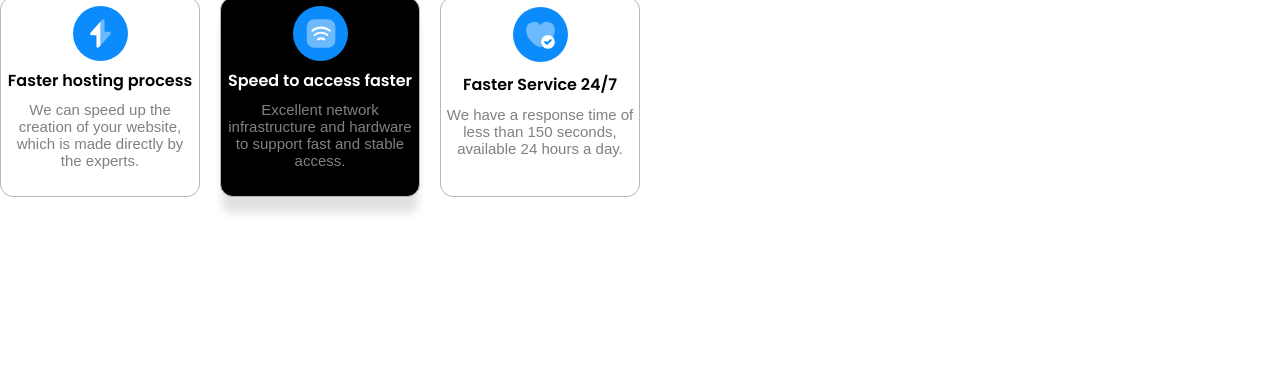
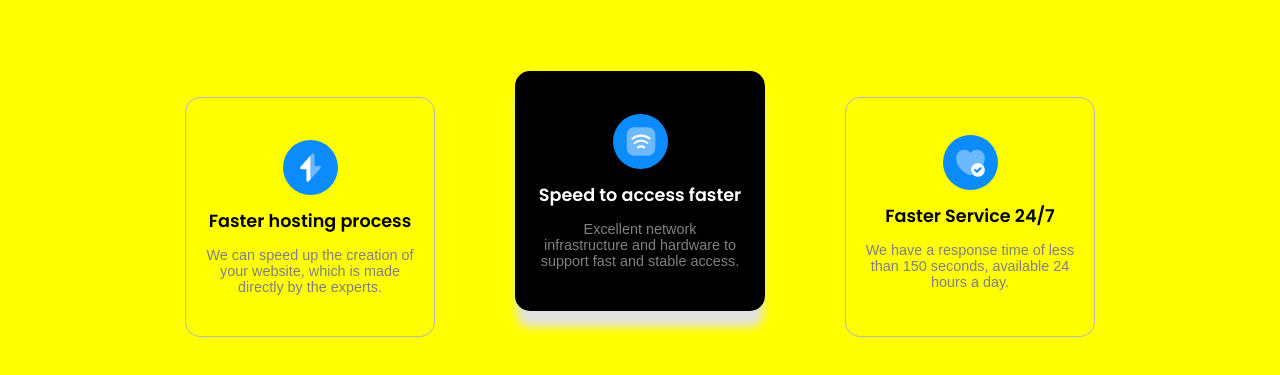
Before and after one commit to riyatiwarii/FSJS-2.0, a plain HTML site: page HTML & CSS Assignments/02_Project- Hosting Site Landing Page/index.html in a window 1280 px wide. Shown: the part 787-1162 px from the top of the page. Before the commit the page ends 1024 px from the top, so only its background shows below. Drawn offline with Linux system fonts and the light colour scheme.

Commit message:
cards-done

```diff
--- a/HTML & CSS Assignments/02_Project- Hosting Site Landing Page/index.html
+++ b/HTML & CSS Assignments/02_Project- Hosting Site Landing Page/index.html
@@ -98,7 +98,7 @@
                     <path d="M54.4999 60.225C54.0999 60.225 53.6999 60.1 53.3499 59.825C50.6999 57.775 47.2749 57.775 44.6249 59.825C43.7999 60.45 42.6249 60.3 41.9999 59.5C41.3749 58.675 41.5249 57.5 42.3249 56.875C46.2999 53.8 51.6499 53.8 55.6249 56.875C56.4499 57.5 56.5999 58.675 55.9499 59.5C55.6249 59.975 55.0749 60.225 54.4999 60.225Z" fill="white"/>
                 </svg>
                 <span class="card-heading">Speed to access faster</span>
-                <span class="card-para">Excellent network infrastructure and hardware to support fast and stable access.</span>
+                <span class="card-para">Excellent network <br> infrastructure and hardware to support fast and stable access.</span>
             </div>
             <div class="card card-three">
                 <svg width="96" height="96" viewBox="0 0 96 96" fill="none" xmlns="http://www.w3.org/2000/svg">
--- a/HTML & CSS Assignments/02_Project- Hosting Site Landing Page/style.css
+++ b/HTML & CSS Assignments/02_Project- Hosting Site Landing Page/style.css
@@ -139,19 +139,26 @@
 
 .cards-section{
     display: flex;
-    gap: 20px;
-    padding-bottom: 40px;
+    justify-content: center;
+    gap: 80px;
+    padding-top: 100px;
+    padding-bottom: 100px;
+    background-color: yellow;
 }
 
 .card{
     display: flex;
     flex-direction: column;
-    justify-content: space-evenly;
+    justify-content: center;
     align-items: center;
+    gap: 13px;
     border: 1px solid #b8b7b7;
-    height: 200px;
-    width: 200px;
-    border-radius: 13px;
+    height: 240px;
+    width: 250px;
+    border-radius: 15px;
+    cursor: pointer;
+    padding-left: 2px;
+    padding-right: 2px;
 }
 
 .card svg{
@@ -162,20 +169,25 @@
 .card-heading{
     font-family:'Poppins', serif;
     font-weight: 550;
+    font-size: 1.1rem
 }
 
 .card-para{
     color: gray;
     text-align: center;
-    font-size: 15px;
+    font-size: 0.9rem;
     width: 95%;
-    padding-bottom: 20px;
+    padding-left: 5px;
+    padding-right: 5px;
 }
 
 .card-two{
+    border: #000000;
     background-color: black;
     color: white;
     box-shadow: 0 18px 10px -2px #e1e1e1;
+    margin-top: -2%;
+
 }
 
 
@@ -266,6 +278,19 @@
         width: 55px;
     }
 
+    .cards-section{
+        gap: 30px;
+    }
+
+    .card{
+        height: 200px;
+        width: 200px;
+    }
+
+    .card-heading{
+        text-align: center;
+    }
+
   }
 
 @media only screen and (max-width: 600px){
@@ -331,6 +356,24 @@
     .card svg{
         height: 55px;
         width: 55px;
+    }
+
+    .cards-section{
+        flex-direction: column;
+        align-items: center;
+    }
+
+    .card{
+        height: 200px;
+        width: 200px;
+    }
+
+    .card-heading{
+        text-align: center;
+    }
+
+    .card-two{
+        margin-right: -7%;
     }
 
   }
@@ -407,4 +450,5 @@
         width: 55px;
     }
 
+
   }
```
